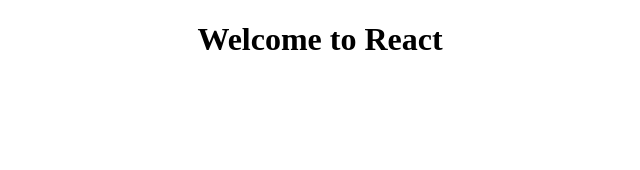
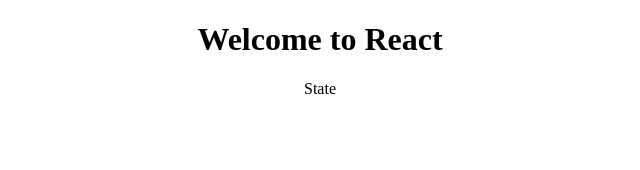
Before and after one commit to pesto-students/exercise-day-14, a React (Create React App) app in the folder Exercises/01-TestBasics/: page / in a window 1280 px wide. Shown: the top 170 px of the page, without its empty margins (320-960 px from the left). Built offline with nearby package versions, Linux system fonts and the light colour scheme; the HTML template or start-up script is replaced by a standard one.

Commit message:
[WIP]-Segment1

```diff
--- a/Exercises/01-TestBasics/src/App.js
+++ b/Exercises/01-TestBasics/src/App.js
@@ -13,6 +13,7 @@
     return (
       <div className="App">
         <h1>Welcome to React</h1>
+        <div className={this.state.mainColor}>State</div>
       </div>
     );
   }
```
Also changed, not shown: 1 other file (tests, documents, lock files or other folders).
